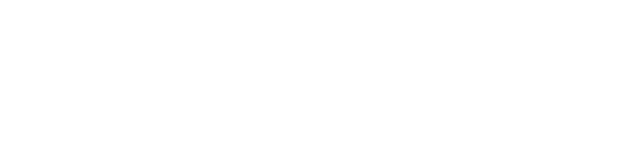
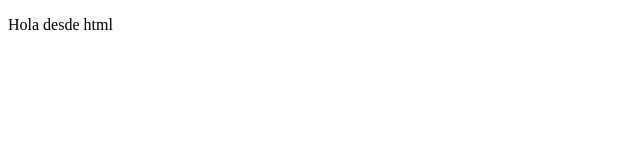
Before and after one commit to micoscow/youtube-git-ejemplo, a plain HTML site: page index.html in a window 1280 px wide. Shown: the whole page, without its empty margins (0-640 px from the left). Drawn offline with Linux system fonts and the light colour scheme.

Commit message:
agregamos un p

```diff
--- a/index.html
+++ b/index.html
@@ -6,6 +6,6 @@
     <title>Document</title>
 </head>
 <body>
-
+    <p>Hola desde html</p>
 </body>
 </html>
```
